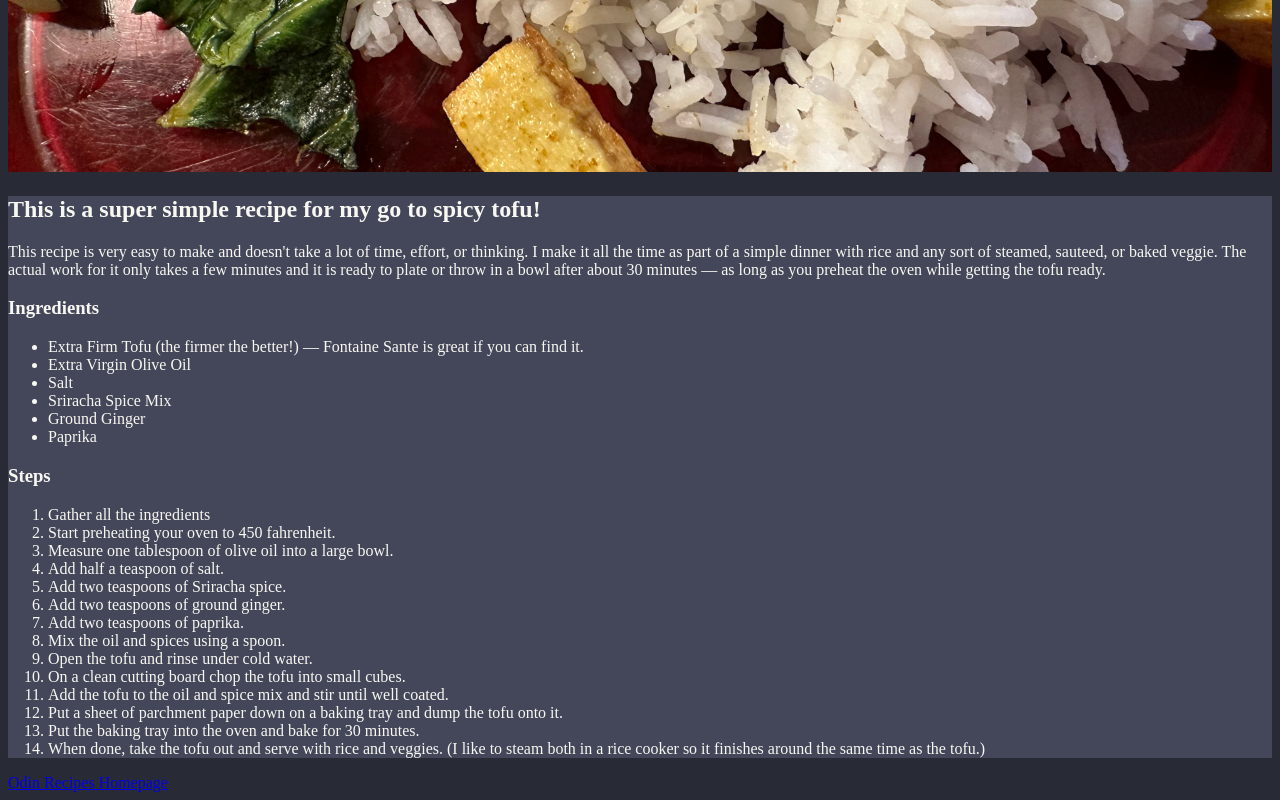
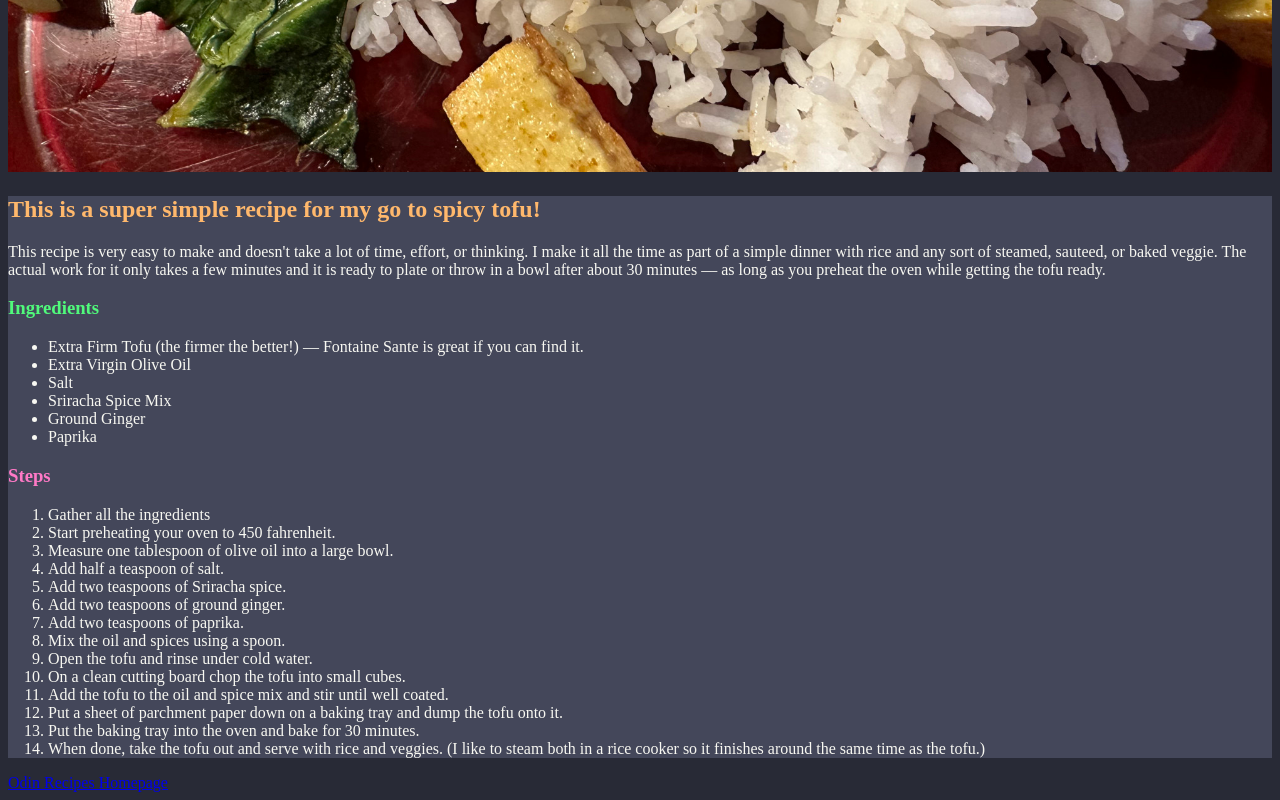
Before and after one commit to seija-appears/odin-recipes, a plain HTML site: page recipes/spicy-crispy-tofu.html in a window 1280 px wide. Shown: the part 856-1656 px from the top of the page. Drawn offline with Linux system fonts and the light colour scheme.

Commit message:
Add recipe- children to styles.css basic styling

```diff
--- a/recipes/spicy-crispy-tofu.html
+++ b/recipes/spicy-crispy-tofu.html
@@ -10,12 +10,12 @@
         <h1 class="lead-header">Spicy Crispy Tofu</h1>
         <img class="lead-image" src="../images/tofu-and-rice-and-chard.jpg" alt="crispy tofu and rice sits on a bright red plate next to bright green sauteed chard." width="2016" height="1512">
         <div class="recipe">
-        <h2>This is a super simple recipe for my go to spicy tofu!</h2>
+        <h2 class="recipe-description">This is a super simple recipe for my go to spicy tofu!</h2>
             <p>This recipe is very easy to make and doesn't take a lot of time, effort, or thinking.
             I make it all the time as part of a simple dinner with rice and any sort of steamed, sauteed, or baked veggie. The actual work for it only takes a few minutes and
             it is ready to plate or throw in a bowl after about 30 minutes — as long as you preheat the oven while getting the tofu ready.
             </p>
-        <h3>Ingredients</h3>
+        <h3 class="recipe-ingredients">Ingredients</h3>
             <ul>
                 <li>Extra Firm Tofu (the firmer the better!) — Fontaine Sante is great if you can find it.</li>
                 <li>Extra Virgin Olive Oil</li>
@@ -24,7 +24,7 @@
                 <li>Ground Ginger</li>
                 <li>Paprika</li>
             </ul>
-        <h3>Steps</h3>
+        <h3 class="recipe-instructions">Steps</h3>
             <ol>
                 <li>Gather all the ingredients</li>
                 <li>Start preheating your oven to 450 fahrenheit.</li>
--- a/styles.css
+++ b/styles.css
@@ -19,6 +19,19 @@ body {
         background-color: #44475a;
     }
 
+
+.recipe .recipe-description {
+    color: #ffb86c;
+
+}
+
+.recipe .recipe-ingredients {
+    color: #50fa7b
+}
+
+.recipe .recipe-instructions {
+    color: #ff79c6;
+}
 /* Comment out styles setup prior to learning CSS Cascade
 * {
     background-color: #282a36;
```
